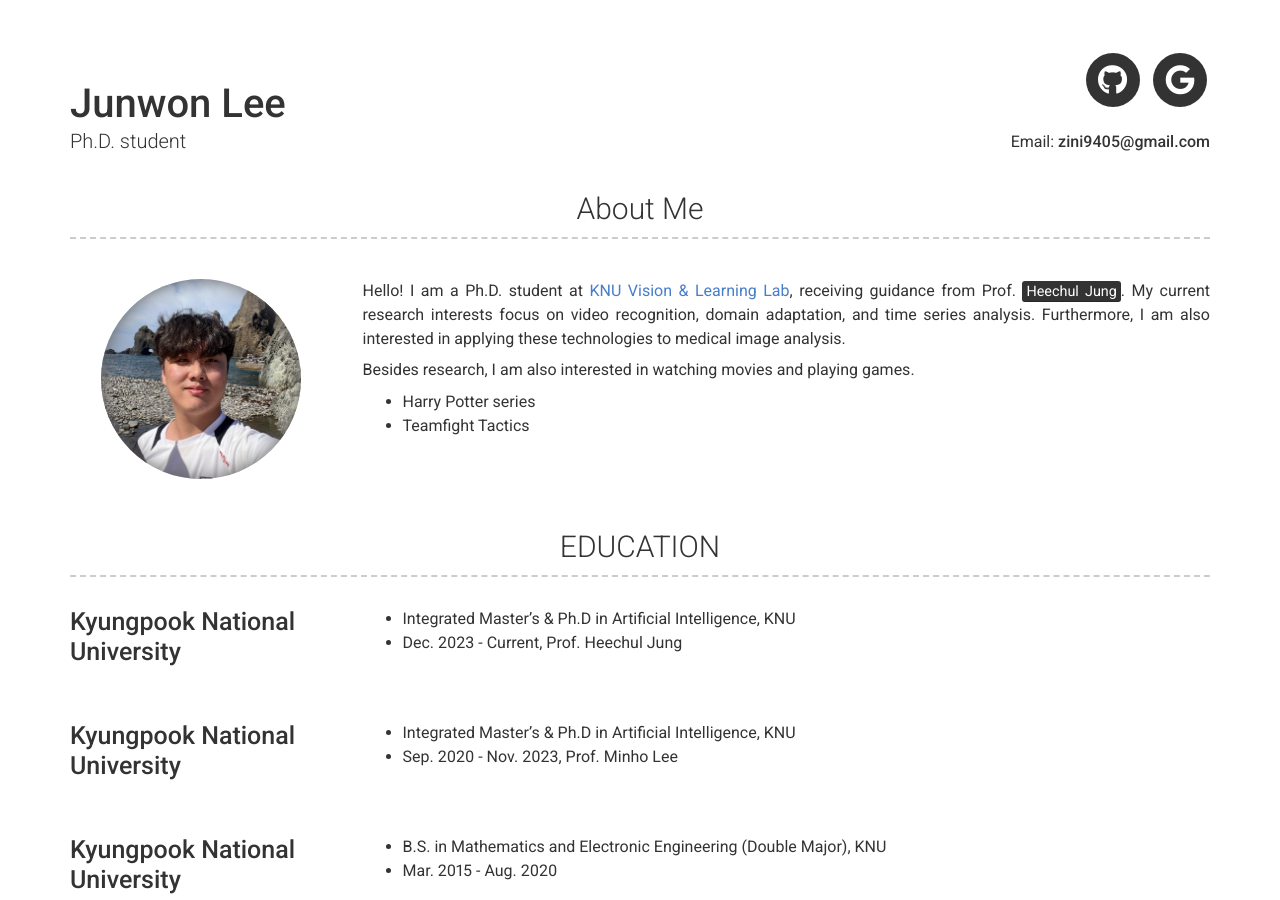
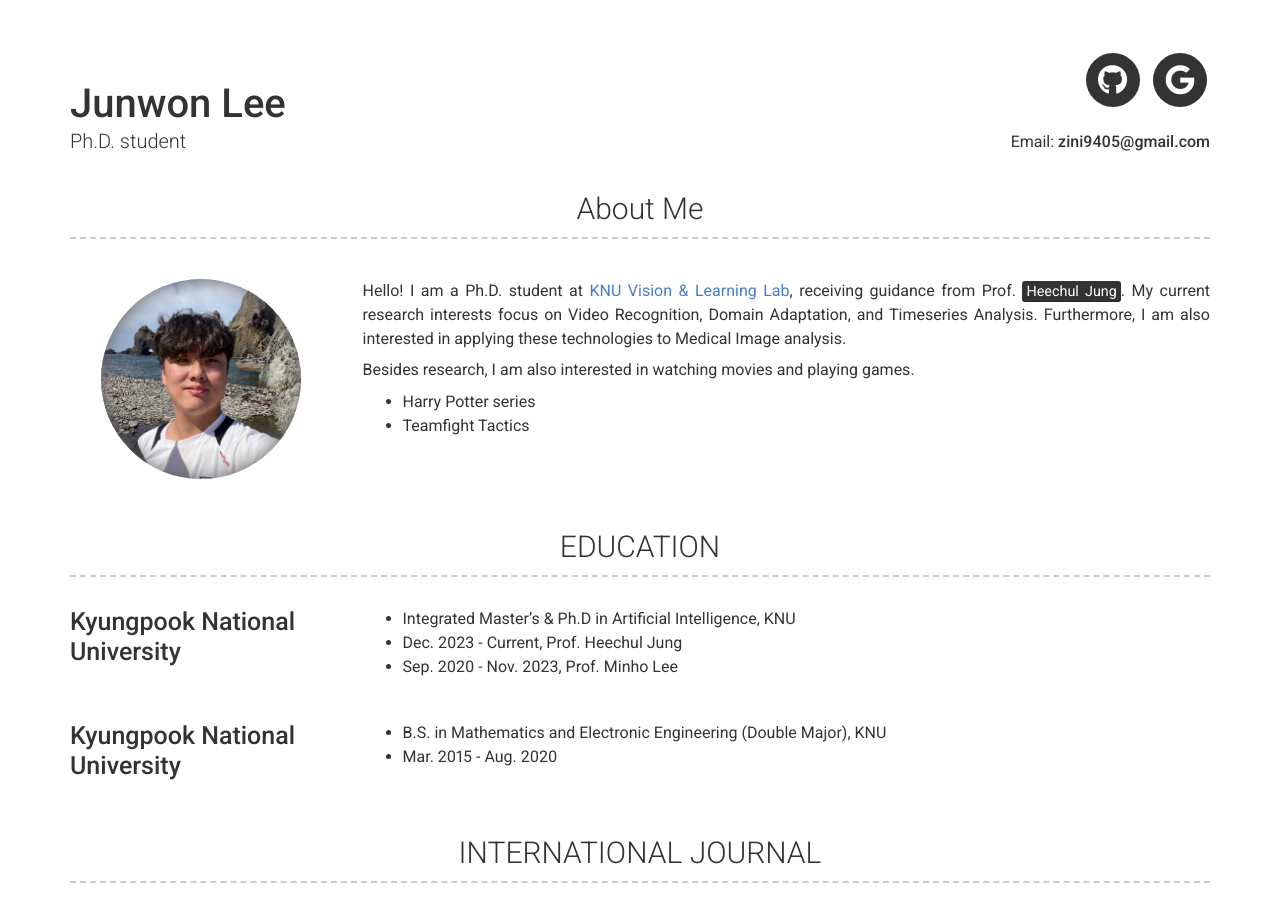
Before and after one commit to zini9405/zini9405.github.io, a Jekyll site: the page built from index.md, in a window 1280 px wide and 900 px high. Built offline with Jekyll 4.4.1, drawn with Linux system fonts in a browser that asks for light colours; nearby versions of some CDN libraries.

Commit message:
Update _config.yml

```diff
--- a/_config.yml
+++ b/_config.yml
@@ -60,7 +60,7 @@ googlescholar_username: 9bsecQIAAAAJ&hl=ko
 # about_title: About Me (Use this to override about section title)
 about_profile_image: images/Junwon.jpeg
 about_content: | # this will include new lines to allow paragraphs
-  Hello! I am a Ph.D. student at [KNU Vision & Learning Lab](https://sites.google.com/view/kvl), receiving guidance from Prof. <mark>Heechul Jung</mark>. My current research interests focus on video recognition, domain adaptation, and time series analysis. Furthermore, I am also interested in applying these technologies to medical image analysis.
+  Hello! I am a Ph.D. student at [KNU Vision & Learning Lab](https://sites.google.com/view/kvl), receiving guidance from Prof. <mark>Heechul Jung</mark>. My current research interests focus on Video Recognition, Domain Adaptation, and Timeseries Analysis. Furthermore, I am also interested in applying these technologies to Medical Image analysis.
 
   Besides research, I am also interested in watching movies and playing games.
     - Harry Potter series
@@ -83,12 +83,6 @@ content:
         description: | # this will include new lines to allow paragraphs
           - Integrated Master's & Ph.D in Artificial Intelligence, KNU
           - Dec. 2023 - Current, Prof. Heechul Jung
-      - layout: left
-        title: Kyungpook National University
-        # sub_title: Integrated Master's & Ph.D in Artificial Intelligence, KNU
-        # caption: Sep. 2020 - Nov. 2023, Prof. minho Lee
-        description: | # this will include new lines to allow paragraphs
-          - Integrated Master's & Ph.D in Artificial Intelligence, KNU
           - Sep. 2020 - Nov. 2023, Prof. Minho Lee
       - layout: left
         title: Kyungpook National University
```
